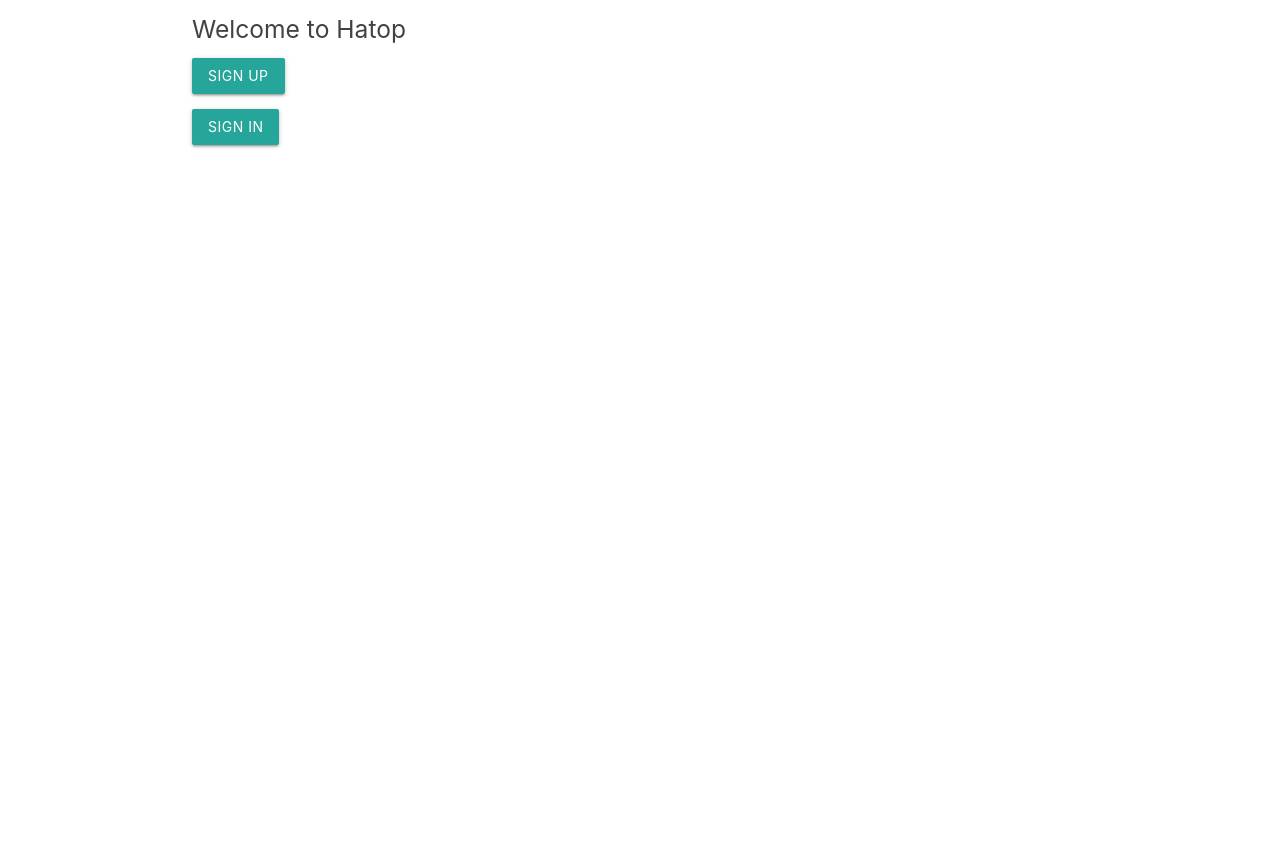
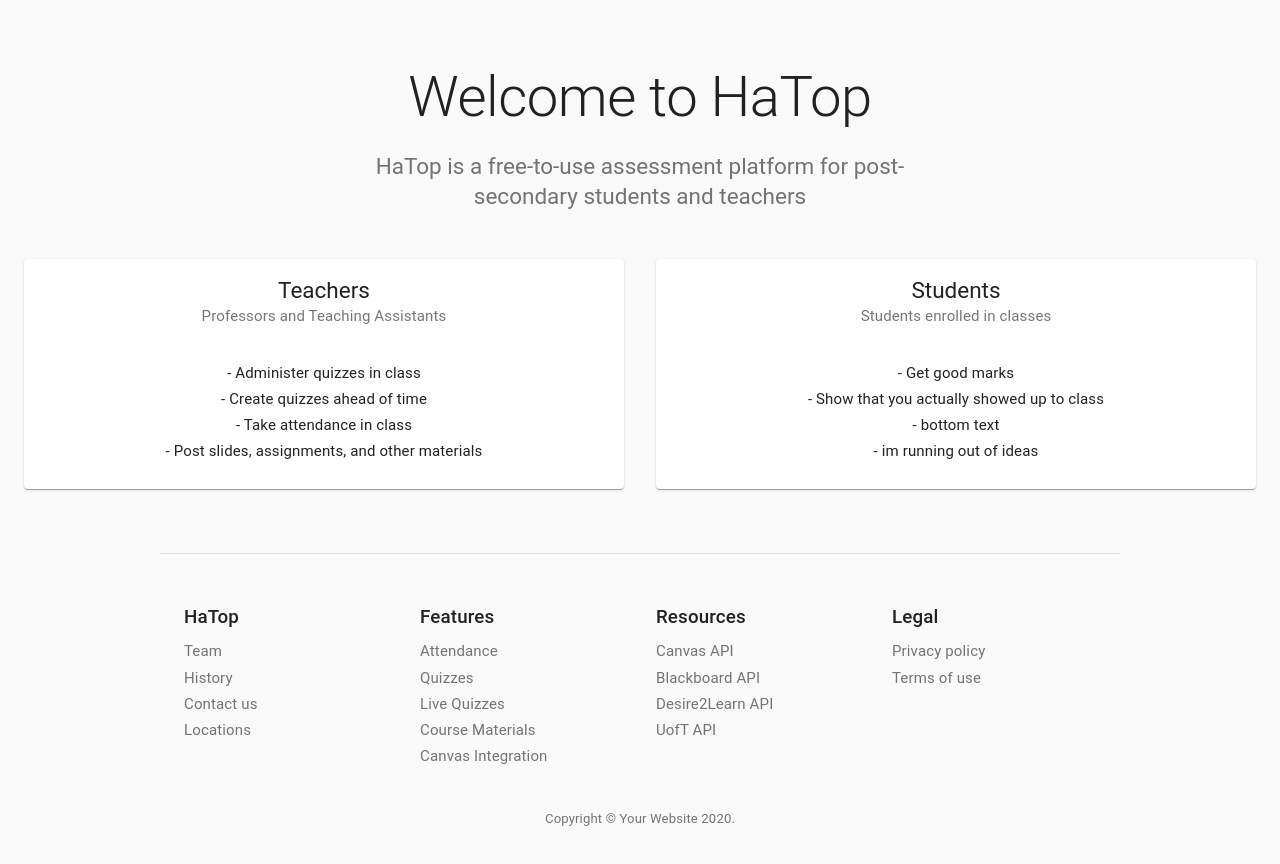
Before and after one commit to cra1gg/hatop, a React (Create React App) app in the folder frontend/: page / in a window 1280 px wide. Shown: the top 864 px of the page. Before the commit the page ends 800 px from the top, so only its background shows below. Built offline with nearby package versions, Linux system fonts and the light colour scheme.

Commit message:
[AUT-4] Add initial home page to make site look better
Note: Obtained from https://github.com/mui-org/material-ui/blob/master/docs/src/pages/getting-started/templates/pricing/Pricing.js

```diff
--- a/frontend/src/components/Home/Home.js
+++ b/frontend/src/components/Home/Home.js
@@ -1,51 +1,230 @@
-import React from "react"
-import { Redirect } from 'react-router-dom'
+import React from 'react';
+import AppBar from '@material-ui/core/AppBar';
+import Button from '@material-ui/core/Button';
+import Card from '@material-ui/core/Card';
+import CardActions from '@material-ui/core/CardActions';
+import CardContent from '@material-ui/core/CardContent';
+import CardHeader from '@material-ui/core/CardHeader';
+import CssBaseline from '@material-ui/core/CssBaseline';
+import Grid from '@material-ui/core/Grid';
+import Toolbar from '@material-ui/core/Toolbar';
+import Typography from '@material-ui/core/Typography';
+import Link from '@material-ui/core/Link';
+import { makeStyles } from '@material-ui/core/styles';
+import Container from '@material-ui/core/Container';
+import Box from '@material-ui/core/Box';
 
+function Copyright() {
+  return (
+    <Typography variant="body2" color="textSecondary" align="center">
+      {'Copyright © '}
+      <Link color="inherit" href="https://material-ui.com/">
+        Your Website
+      </Link>{' '}
+      {new Date().getFullYear()}
+      {'.'}
+    </Typography>
+  );
+}
 
-class Home extends React.Component {
+const useStyles = makeStyles(theme => ({
+  '@global': {
+    ul: {
+      margin: 0,
+      padding: 0,
+      listStyle: 'none',
+    },
+  },
+  appBar: {
+    borderBottom: `1px solid ${theme.palette.divider}`,
+  },
+  toolbar: {
+    flexWrap: 'wrap',
+  },
+  toolbarTitle: {
+    flexGrow: 1,
+  },
+  link: {
+    margin: theme.spacing(1, 1.5),
+  },
+  heroContent: {
+    padding: theme.spacing(8, 0, 6),
+  },
+  cardHeader: {
+    backgroundColor:
+      theme.palette.type === 'dark' ? theme.palette.grey[700] : theme.palette.grey[200],
+  },
+  cardPricing: {
+    display: 'flex',
+    justifyContent: 'center',
+    alignItems: 'baseline',
+    marginBottom: theme.spacing(2),
+  },
+  footer: {
+    borderTop: `1px solid ${theme.palette.divider}`,
+    marginTop: theme.spacing(8),
+    paddingTop: theme.spacing(3),
+    paddingBottom: theme.spacing(3),
+    [theme.breakpoints.up('sm')]: {
+      paddingTop: theme.spacing(6),
+      paddingBottom: theme.spacing(6),
+    },
+  },
+}));
 
-	state = {
-		redirect: 0
-	  }
-	  setSignInRedirect = () => {
-		this.setState({
-		  redirect: 2
-		})
-	  }
+const tiers = [
+  {
+    title: 'Free',
+    price: '0',
+    description: ['10 users included', '2 GB of storage', 'Help center access', 'Email support'],
+    buttonText: 'Sign up for free',
+    buttonVariant: 'outlined',
+  },
+  {
+    title: 'Pro',
+    subheader: 'Most popular',
+    price: '15',
+    description: [
+      '20 users included',
+      '10 GB of storage',
+      'Help center access',
+      'Priority email support',
+    ],
+    buttonText: 'Get started',
+    buttonVariant: 'contained',
+  },
+  {
+    title: 'Enterprise',
+    price: '30',
+    description: [
+      '50 users included',
+      '30 GB of storage',
+      'Help center access',
+      'Phone & email support',
+    ],
+    buttonText: 'Contact us',
+    buttonVariant: 'outlined',
+  },
+];
+const footers = [
+  {
+    title: 'HaTop',
+    description: ['Team', 'History', 'Contact us', 'Locations'],
+  },
+  {
+    title: 'Features',
+    description: ['Attendance', 'Quizzes', 'Live Quizzes', 'Course Materials', 'Canvas Integration'],
+  },
+  {
+    title: 'Resources',
+    description: ['Canvas API', 'Blackboard API', 'Desire2Learn API', 'UofT API'],
+  },
+  {
+    title: 'Legal',
+    description: ['Privacy policy', 'Terms of use'],
+  },
+];
 
-	  setSignUpRedirect = () => {
-		this.setState({
-		  redirect: 1
-		})
-	  }
+export default function Pricing() {
+  const classes = useStyles();
 
-	  renderRedirect = () => {
-		if (this.state.redirect == 2) {
-		  return <Redirect to='/signin'/>
-		} else if (this.state.redirect == 1){
-			return <Redirect to='/signup' />
-		}
-	  }
-	  render () {
-		return (
-			<div className="container">
-			{this.renderRedirect()}
-			<form className="white" onSubmit={this.handleSubmit}>
-				<h5 className="grey-text text-darken-3">Welcome to Hatop</h5>
-				<div className="input-field">
-					<button type="button" class="btn btn-primary btn-lg btn-block" onClick={this.setSignUpRedirect}>
-									Sign Up
-								</button>
-				</div>
-				<div className="input-field">
-					<button type="button" class="btn btn-primary btn-lg btn-block active" onClick={this.setSignInRedirect}>
-						Sign In
-					</button>
-				</div>
-			</form>
-			</div>
-		)
-	  }
-	}
+  return (
+    <React.Fragment>
+      <CssBaseline />
+      {/* Hero unit */}
+      <Container maxWidth="sm" component="main" className={classes.heroContent}>
+        <Typography component="h1" variant="h2" align="center" color="textPrimary" gutterBottom>
+          Welcome to HaTop
+        </Typography>
+        <Typography variant="h5" align="center" color="textSecondary" component="p">
+          HaTop is a free-to-use assessment platform for post-secondary students and teachers
+        </Typography>
+      </Container>
+      {/* End hero unit */}
+      <Container maxWidth="center" component="main">
+        <Grid container spacing={4} alignItems="flex-end">
+            <Grid item md={6}>
+              <Card>
+                <CardHeader
+                  title="Teachers"
+                  subheader="Professors and Teaching Assistants"
+                  titleTypographyProps={{ align: 'center' }}
+                  subheaderTypographyProps={{ align: 'center' }}
+                  action=""
+                />
+                <CardContent>
+                  <ul>
+                      <Typography component="li" variant="subtitle1" align="center" key="Swag">
+					  	- Administer quizzes in class
+                      </Typography>
+					  <Typography component="li" variant="subtitle1" align="center" key="Swag">
+					  	- Create quizzes ahead of time
+                      </Typography>
+					  <Typography component="li" variant="subtitle1" align="center" key="Swag">
+					  	- Take attendance in class
+                      </Typography>
+					  <Typography component="li" variant="subtitle1" align="center" key="Swag">
+					  	- Post slides, assignments, and other materials
+                      </Typography>
+                  </ul>
+                </CardContent>
+              </Card>
+            </Grid>
+			<Grid item md={6}>
+              <Card>
+                <CardHeader
+                  title="Students"
+                  subheader="Students enrolled in classes"
+                  titleTypographyProps={{ align: 'center' }}
+                  subheaderTypographyProps={{ align: 'center' }}
+                  action=""
+                />
+                <CardContent>
+                  <ul>
+				  	  <Typography component="li" variant="subtitle1" align="center" key="Swag">
+					  	- Get good marks
+                      </Typography>
+					  <Typography component="li" variant="subtitle1" align="center" key="Swag">
+					  	- Show that you actually showed up to class
+                      </Typography>
+					  <Typography component="li" variant="subtitle1" align="center" key="Swag">
+					  	- bottom text
+                      </Typography>
+					  <Typography component="li" variant="subtitle1" align="center" key="Swag">
+					  	- im running out of ideas
+                      </Typography>
+                  </ul>
+                </CardContent>
+              </Card>
+            </Grid>
+        </Grid>
 
-export default Home
+      </Container>
+      {/* Footer */}
+      <Container maxWidth="md" component="footer" className={classes.footer}>
+        <Grid container spacing={4} justify="space-evenly">
+          {footers.map(footer => (
+            <Grid item xs={6} sm={3} key={footer.title}>
+              <Typography variant="h6" color="textPrimary" gutterBottom>
+                {footer.title}
+              </Typography>
+              <ul>
+                {footer.description.map(item => (
+                  <li key={item}>
+                    <Link href="#" variant="subtitle1" color="textSecondary">
+                      {item}
+                    </Link>
+                  </li>
+                ))}
+              </ul>
+            </Grid>
+          ))}
+        </Grid>
+        <Box mt={5}>
+          <Copyright />
+        </Box>
+      </Container>
+      {/* End footer */}
+    </React.Fragment>
+  );
+}
```
